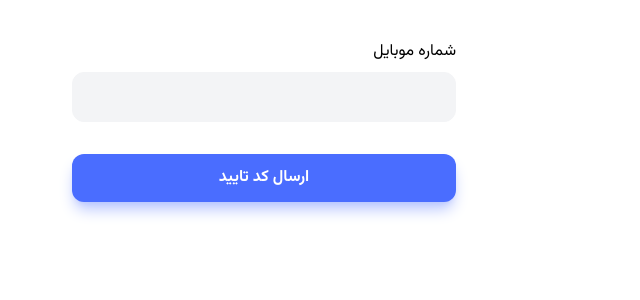
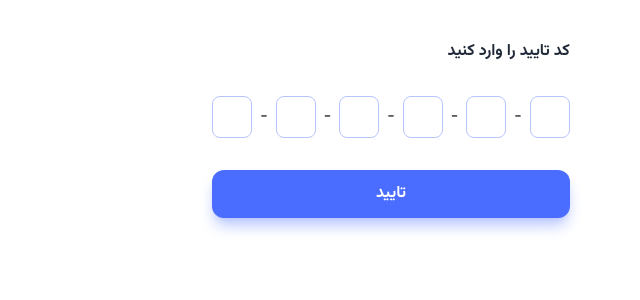
Before and after one commit to MohammadSaberMi/Freelnacering-App, a React (Vite) app: page /auth in a window 1280 px wide. Shown: the top 300 px of the page, without its empty margins (427-1067 px from the left). Built offline with nearby package versions, Linux system fonts and the light colour scheme.

Commit message:
add AuthContainer

```diff
--- a/package.json
+++ b/package.json
@@ -16,6 +16,7 @@
     "react": "^18.2.0",
     "react-dom": "^18.2.0",
     "react-hot-toast": "^2.4.1",
+    "react-loader-spinner": "^6.1.6",
     "react-otp-input": "^3.1.1",
     "react-router-dom": "^6.22.0"
   },
--- a/src/App.jsx
+++ b/src/App.jsx
@@ -1,8 +1,8 @@
 
 import {Routes,Route } from "react-router-dom";
-import Auth from "./pages/auth";
 import {QueryClient,QueryClientProvider} from '@tanstack/react-query'
 import {Toaster} from "react-hot-toast"
+import Auth from "./pages/Auth";
 function App() {
  const queryClient= new QueryClient();
   return (
@@ -12,7 +12,7 @@ function App() {
   <Routes >
      <Route path="/auth" element={<Auth/>}/>
   </Routes>
-  </div>
+   </div>
 </QueryClientProvider>
     );
 }
--- /dev/null
+++ b/src/features/authentication/AuthContainer.jsx
@@ -0,0 +1,25 @@
+import { useState } from "react"
+import SendOTPForm from "./SendOTPForm";
+import CheckOTPForm from "./CheckOTPForm";
+
+function AuthContainer() {
+    const [step,setStep]=useState(2);
+  const [phoneNumber,setPhoneNumber] =useState("09944685701");
+
+    const renderStep=()=>{
+    switch(step){
+    case 1:
+       return <SendOTPForm setStep={setStep} phoneNumber={phoneNumber} onChenge={(e)=>setPhoneNumber(e.target.value)}/>;
+    case 2:
+       return <CheckOTPForm phoneNumber={phoneNumber} />;
+     default: return null;
+
+    }
+
+    }
+  return (
+    <div className="w-full sm:max-w-sm ">{renderStep()}</div>
+  )
+}
+
+export default AuthContainer
--- a/src/features/authentication/CheckOTPForm.jsx
+++ b/src/features/authentication/CheckOTPForm.jsx
@@ -1,12 +1,33 @@
 import { useState } from "react";
 import  OTPInput from 'react-otp-input';
+import { useMutation } from '@tanstack/react-query';
+import { checkOtp } from "../../services/authService";
+import { toast } from 'react-hot-toast';
 
 
-function CheckOTPForm() {
+function CheckOTPForm({phoneNumber}) {
   const [otp, setOtp] = useState("");
+ const {isPending,error,data ,mutateAsync}= useMutation({
+  mutationFn:checkOtp,
+
+  });
+  const CheckOtpHandler = async (e)=>{
+    e.preventDefault();
+  try {
+   const data= await mutateAsync({phoneNumber,otp});
+    toast.success(data);
+    //name ,email ,role =>push to slash owner /freelancer
+    //push to complete profile -> name,..
+  } catch (error) {
+    toast.error(error?.response?.data?.message);
+
+  }
+
+  }
+
     return (
     <div>
-        <form className="space-y-8">
+        <form className="space-y-8 "onChange={CheckOtpHandler}>
             <p className="font-bold text-secondary-800">کد تایید را وارد کنید </p>
             <OTPInput
             value={otp}
--- a/src/features/authentication/SendOTPForm.jsx
+++ b/src/features/authentication/SendOTPForm.jsx
@@ -3,9 +3,9 @@ import TextField from "../../ui/TextField";
 import  {getOtp}  from '../../services/authService';
 import {useMutation} from '@tanstack/react-query'
 import { toast } from "react-hot-toast";
+import Loading from "../../ui/Loading";
 
-function  SendOTPForm() {
-  const [phoneNumber,setPhoneNumber] =useState();
+function  SendOTPForm({setStep,onChange,phoneNumber}) {
 
 const {isPending,error,data,mutateAsync}= useMutation({
 mutationFn:getOtp,
@@ -16,6 +16,7 @@ mutationFn:getOtp,
   e.preventDefault();
   try {
    const data = await mutateAsync({phoneNumber});
+   setStep(2);
    console.log(data.message);
    toast.success(data.message);
     } catch (error) {
@@ -32,8 +33,10 @@ mutationFn:getOtp,
   label=" شماره موبایل"
   name={phoneNumber}
   value={phoneNumber}
-  onChange={(e) => setPhoneNumber(e.target.value)}/>
-  <button type="submit" className="btn btn--primary w-full"> ارسال کد تایید  </button>
+  onChange={onChange}/>
+<div>
+  {isPending ? <Loading /> : <button type="submit" className="btn btn--primary w-full"> ارسال کد تایید  </button>}
+</div>
 </form>
  </div>
   );
--- a/src/pages/Auth.jsx
+++ b/src/pages/Auth.jsx
@@ -1,13 +1,12 @@
 
-import SendOTPForm from "../features/authentication/SendOTPForm"
-//import CheckOTPForm from './../authentication/CheckOTPForm';
+import AuthContainer from "../features/authentication/AuthContainer";
+
 
 function Auth() {
   return (
   <div className='flex justify-center pt-10'>
-  <div className="w-full sm:max-w-sm ">
-   <SendOTPForm/>
-{/*<CheckOTPForm/>*/}
+  <div >
+  <AuthContainer/>
    </div>
   </div>
   )
--- a/src/services/authService.js
+++ b/src/services/authService.js
@@ -7,6 +7,6 @@ export function getOtp(data){
 
 
   export function checkOtp(data){
-        return http.post("/user/check-otp", data  )
+        return http.post("/user/check-otp", data  ).then(({data}) => data.data);
 
         }
--- /dev/null
+++ b/src/ui/Loading.jsx
@@ -0,0 +1,18 @@
+import {ThreeDots} from 'react-loader-spinner'
+function Loading({width="75", height="40"}) {
+  return (
+    <ThreeDots
+    height={height}
+    width={width} radius={9}
+    color='rgb(var(--color-primary-900))'
+    wrapperClass={{
+    display:"flex",
+    justifyContent: "center",
+
+    }}
+    visible={true}
+    />
+  )
+}
+
+export default Loading
```
Also changed, not shown: 1 other file (tests, documents, lock files or other folders).
